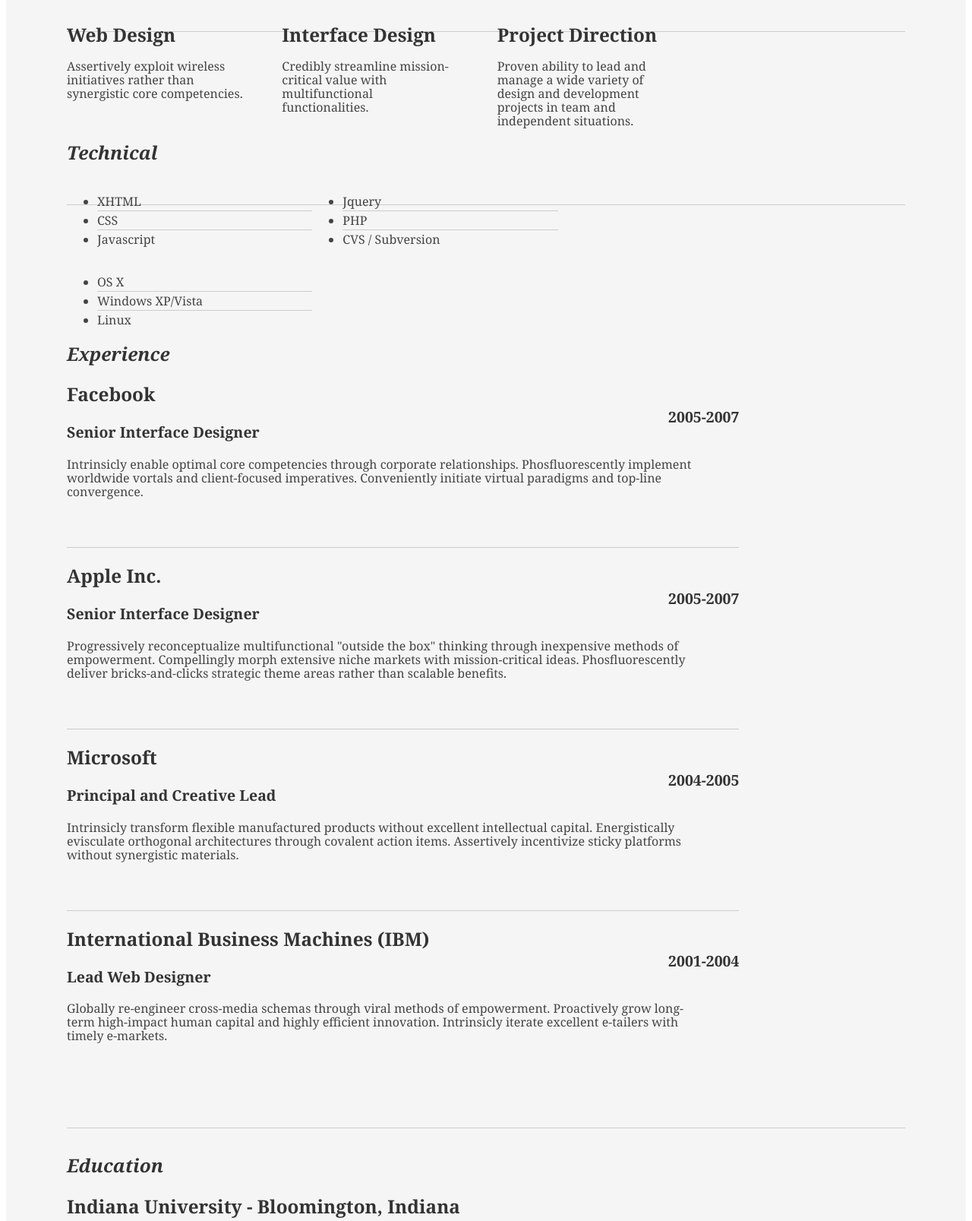
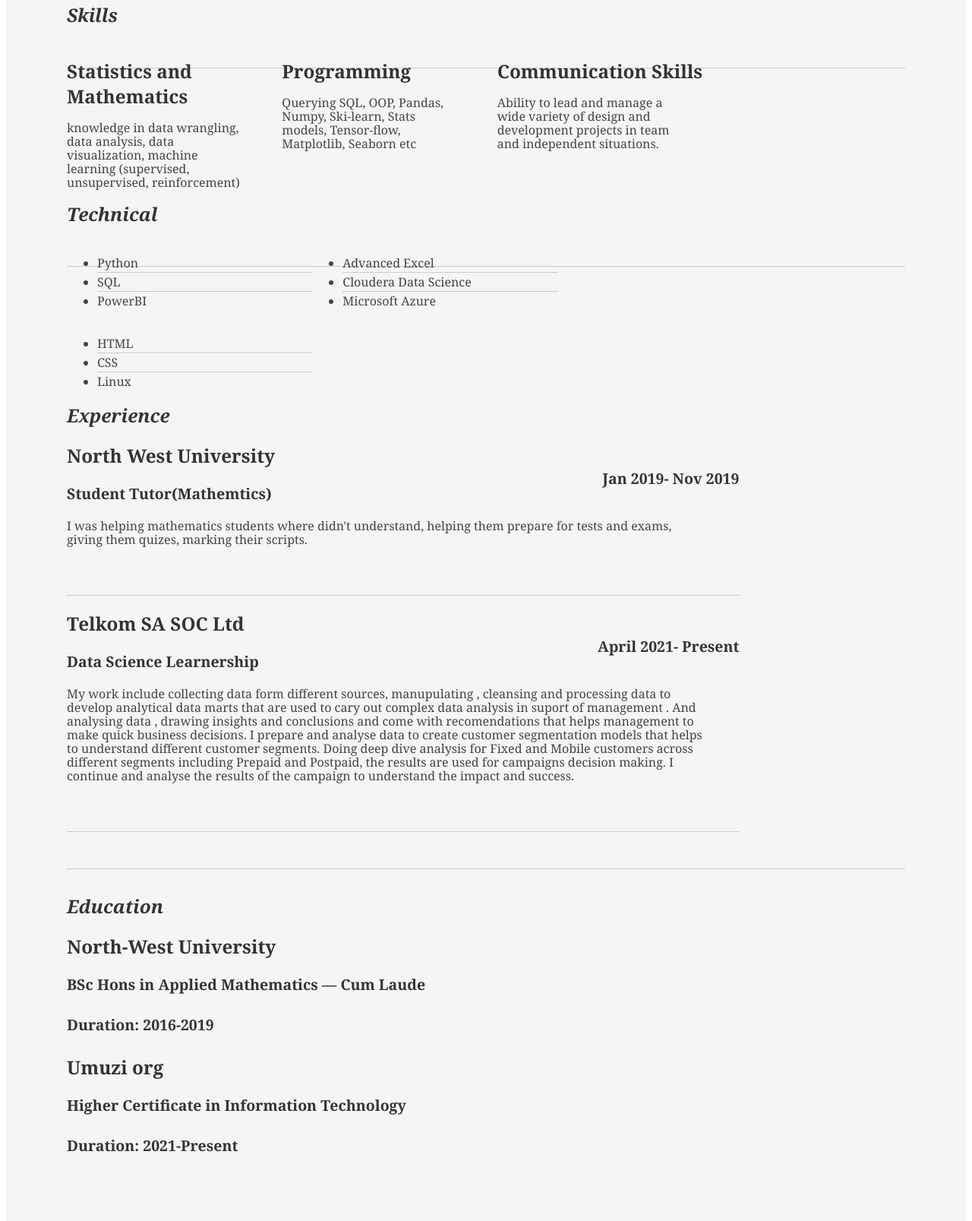
Before and after one commit to phenyovinoes/phenyovinoes.github.io, a plain HTML site: page index.html in a window 1280 px wide. Shown: the part 715-2322 px from the top of the page at 76% size. Drawn offline with Linux system fonts and the light colour scheme; a small style sheet from the web is missing.

Commit message:
added new features

```diff
--- a/index.html
+++ b/index.html
@@ -2,7 +2,7 @@
 <html>
 <head>
 
-	<title>Phenyo Mopako | Data Scientist | name@yourdomain.com</title>
+	<title>Phenyo Mopako | Data Scientist | phenyomopako@gmail.com</title>
 	<meta http-equiv="content-type" content="text/html; charset=utf-8" />
 
 	<meta name="keywords" content="" />
@@ -27,8 +27,8 @@
 				<div class="yui-u">
 					<div class="contact-info">
 						<h3><a id="pdf" href="#">Download PDF</a></h3>
-						<h3><a href="mailto:name@yourdomain.com">name@yourdomain.com</a></h3>
-						<h3>(313) - 867-5309</h3>
+						<h3><a href="phenyomopako@gmail.com">phenyomopako@gmail.com</a></h3>
+						<h3>(081)-060-8853</h3>
 					</div><!--// .contact-info -->
 				</div>
 			</div><!--// .yui-gc -->
@@ -40,11 +40,14 @@
 
 					<div class="yui-gf">
 						<div class="yui-u first">
-							<h2>Profile</h2>
+							<h2>Bio</h2>
 						</div>
 						<div class="yui-u">
 							<p class="enlarge">
-								Progressively evolve cross-platform ideas before impactful infomediaries. Energistically visualize tactical initiatives before cross-media catalysts for change.
+                                Currently I'm doing a Data Science Learnership with Telkom. I want to see myself
+                                being a profesional data scientist that focuses more on building machine learning
+                                models and help solve business challenges using the knowledge
+                                from mathematics, statistics, computer science etc.
 							</p>
 						</div>
 					</div><!--// .yui-gf -->
@@ -56,18 +59,18 @@
 						<div class="yui-u">
 
 								<div class="talent">
-									<h2>Web Design</h2>
-									<p>Assertively exploit wireless initiatives rather than synergistic core competencies.	</p>
+									<h2>Statistics and Mathematics</h2>
+									<p>knowledge in data wrangling, data analysis, data visualization, machine learning (supervised, unsupervised, reinforcement)</p>
 								</div>
 
 								<div class="talent">
-									<h2>Interface Design</h2>
-									<p>Credibly streamline mission-critical value with multifunctional functionalities.	 </p>
+									<h2>Programming</h2>
+									<p>Querying SQL, OOP, Pandas, Numpy, Ski-learn, Stats models, Tensor-flow, Matplotlib, Seaborn etc</p>
 								</div>
 
 								<div class="talent">
-									<h2>Project Direction</h2>
-									<p>Proven ability to lead and manage a wide variety of design and development projects in team and independent situations.</p>
+									<h2>Communication Skills</h2>
+									<p>Ability to lead and manage a wide variety of design and development projects in team and independent situations.</p>
 								</div>
 						</div>
 					</div><!--// .yui-gf -->
@@ -78,20 +81,20 @@
 						</div>
 						<div class="yui-u">
 							<ul class="talent">
-								<li>XHTML</li>
-								<li>CSS</li>
-								<li class="last">Javascript</li>
+								<li>Python</li>
+								<li>SQL</li>
+								<li class="last">PowerBI</li>
 							</ul>
 
 							<ul class="talent">
-								<li>Jquery</li>
-								<li>PHP</li>
-								<li class="last">CVS / Subversion</li>
+								<li>Advanced  Excel</li>
+								<li>Cloudera Data Science </li>
+								<li class="last">Microsoft Azure</li>
 							</ul>
 
 							<ul class="talent">
-								<li>OS X</li>
-								<li>Windows XP/Vista</li>
+								<li>HTML</li>
+								<li>CSS</li>
 								<li class="last">Linux</li>
 							</ul>
 						</div>
@@ -106,33 +109,27 @@
 						<div class="yui-u">
 
 							<div class="job">
-								<h2>Facebook</h2>
-								<h3>Senior Interface Designer</h3>
-								<h4>2005-2007</h4>
-								<p>Intrinsicly enable optimal core competencies through corporate relationships. Phosfluorescently implement worldwide vortals and client-focused imperatives. Conveniently initiate virtual paradigms and top-line convergence. </p>
+								<h2>North West University</h2>
+								<h3>Student Tutor(Mathemtics)</h3>
+								<h4>Jan 2019- Nov 2019</h4>
+								<p>I was helping mathematics students where didn't understand, helping them prepare for tests and exams, giving them
+                                    quizes, marking their scripts. </p>
 							</div>
 
 							<div class="job">
-								<h2>Apple Inc.</h2>
-								<h3>Senior Interface Designer</h3>
-								<h4>2005-2007</h4>
-								<p>Progressively reconceptualize multifunctional "outside the box" thinking through inexpensive methods of empowerment. Compellingly morph extensive niche markets with mission-critical ideas. Phosfluorescently deliver bricks-and-clicks strategic theme areas rather than scalable benefits. </p>
+								<h2>Telkom SA SOC Ltd</h2>
+								<h3>Data Science Learnership</h3>
+								<h4> April 2021- Present</h4>
+								<p> My work include collecting data form different sources, manupulating ,
+                                    cleansing and processing data to develop analytical data marts that are used to cary out complex data analysis
+                                    in suport of management . And analysing data , drawing insights and conclusions and come with recomendations
+                                    that helps management to make quick business decisions. I prepare and analyse data to create
+                                    customer segmentation models that helps to understand different customer segments.
+                                    Doing deep dive analysis for Fixed and Mobile customers across different segments including
+                                    Prepaid and Postpaid, the results are used for campaigns decision making.
+                                    I continue and analyse the results of the campaign to understand the impact and success. </p>
 							</div>
 
-							<div class="job">
-								<h2>Microsoft</h2>
-								<h3>Principal and Creative Lead</h3>
-								<h4>2004-2005</h4>
-								<p>Intrinsicly transform flexible manufactured products without excellent intellectual capital. Energistically evisculate orthogonal architectures through covalent action items. Assertively incentivize sticky platforms without synergistic materials. </p>
-							</div>
-
-
-							<div class="job last">
-								<h2>International Business Machines (IBM)</h2>
-								<h3>Lead Web Designer</h3>
-								<h4>2001-2004</h4>
-								<p>Globally re-engineer cross-media schemas through viral methods of empowerment. Proactively grow long-term high-impact human capital and highly efficient innovation. Intrinsicly iterate excellent e-tailers with timely e-markets.</p>
-							</div>
 
 						</div><!--// .yui-u -->
 					</div><!--// .yui-gf -->
@@ -143,8 +140,15 @@
 							<h2>Education</h2>
 						</div>
 						<div class="yui-u">
-							<h2>Indiana University - Bloomington, Indiana</h2>
-							<h3>Dual Major, Economics and English &mdash; <strong>4.0 GPA</strong> </h3>
+							<h2>North-West University</h2>
+							<h3>BSc Hons in Applied Mathematics &mdash; <strong>Cum Laude</strong> </h3>
+                            <h4>Duration: 2016-2019</h4>
+						</div>
+
+                        <div class="yui-u">
+							<h2>Umuzi org</h2>
+							<h3>Higher Certificate in Information Technology</h3>
+                            <h4>Duration: 2021-Present</h4>
 						</div>
 					</div><!--// .yui-gf -->
 
@@ -154,7 +158,7 @@
 		</div><!--// bd -->
 
 		<div id="ft">
-			<p>Jonathan Doe &mdash; <a href="mailto:name@yourdomain.com">name@yourdomain.com</a> &mdash; (313) - 867-5309</p>
+			<p>Phenyo Mopako &mdash; <a href="Phenyomopako@gmail.com">phenyomopako@gmail.com</a> &mdash; (081) - 060-8853</p>
 		</div><!--// footer -->
 
 	</div><!-- // inner -->
```
